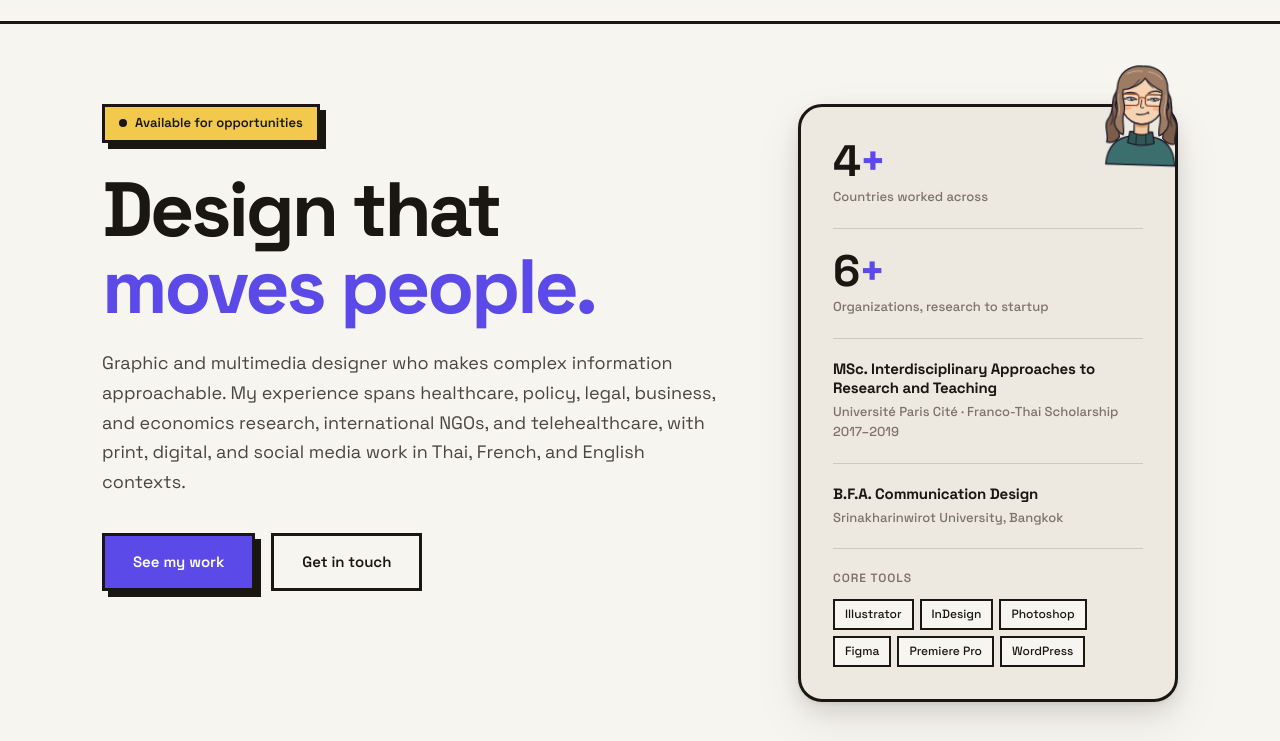
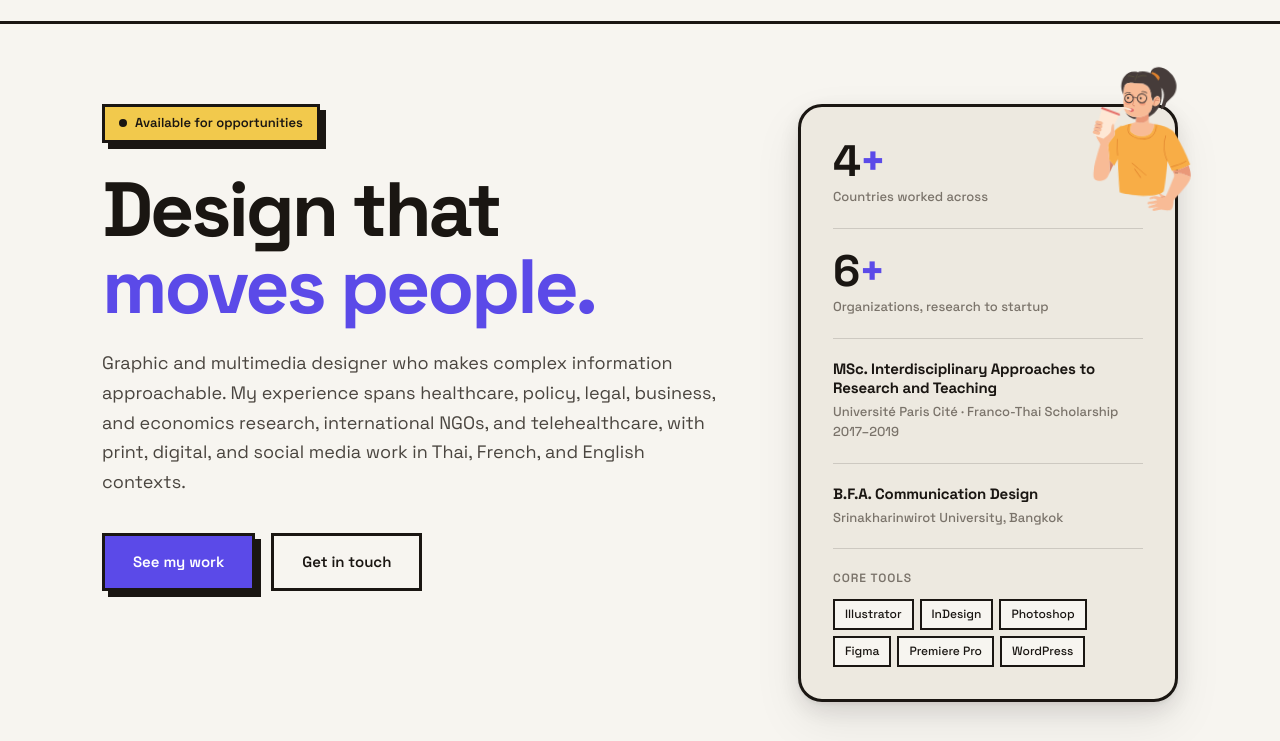
Before and after one commit to Tangthaidk/TangthaiFolio, a plain HTML site: page index.html in a window 1280 px wide. Shown: the part 59-800 px from the top of the page. Drawn offline with Linux system fonts and the light colour scheme.

Commit message:
New floating character and friendlier project button label
Co-Authored-By: Claude Opus 5.5 <noreply@anthropic.com>

```diff
--- a/index.html
+++ b/index.html
@@ -665,116 +665,8 @@
         </div>
       </div>
       <div class="hero-stats-wrap fade-in">
-        <!-- FLOATING CHARACTER (decorative) -->
-        <svg class="floating-char" aria-hidden="true" xmlns="http://www.w3.org/2000/svg" viewBox="0 0 400 400">
-          <defs>
-            <style>
-              .char-outline {
-                stroke: #1D1E2C;
-                stroke-width: 4.5;
-                stroke-linecap: round;
-                stroke-linejoin: round;
-              }
-              .char-thin {
-                stroke: #1D1E2C;
-                stroke-width: 3;
-                stroke-linecap: round;
-                stroke-linejoin: round;
-              }
-              .char-hair {
-                stroke: #1D1E2C;
-                stroke-width: 2.8;
-                stroke-linecap: round;
-                fill: none;
-              }
-            </style>
-          </defs>
-
-          <path d="M 118 148
-                   C 90 176, 114 212, 88 246
-                   C 72 268, 94 298, 86 322
-                   C 102 326, 118 318, 128 304
-                   C 122 276, 134 248, 124 220
-                   C 116 196, 128 172, 122 148 Z" fill="#7D5D49" class="char-outline" />
-          <path d="M 104 184 C 92 208, 114 234, 98 264" class="char-hair" />
-
-          <path d="M 282 148
-                   C 310 176, 286 212, 312 246
-                   C 328 268, 306 298, 314 322
-                   C 298 326, 282 318, 272 304
-                   C 278 276, 266 248, 276 220
-                   C 284 196, 272 172, 278 148 Z" fill="#7D5D49" class="char-outline" />
-          <path d="M 296 184 C 308 208, 286 234, 302 264" class="char-hair" />
-
-          <path d="M 85 395 C 90 325, 130 305, 165 300 L 235 300 C 270 305, 310 325, 315 395 Z" fill="#3B6E6C" class="char-outline" />
-
-          <path d="M 162 285 L 238 285 L 244 322 C 215 332, 185 332, 156 322 Z" fill="#2E5755" class="char-outline" />
-          <line x1="185" y1="288" x2="183" y2="326" class="char-thin" />
-          <line x1="215" y1="288" x2="217" y2="326" class="char-thin" />
-
-          <path d="M 176 245 L 176 290 C 190 296, 210 296, 224 290 L 224 245 Z" fill="#F2C6A0" class="char-outline" />
-
-          <path d="M 178 252 C 192 263, 208 263, 222 252 L 222 265 C 208 273, 192 273, 178 265 Z" fill="#D99B72" />
-
-          <path d="M 122 182 C 108 180, 106 210, 124 214" fill="#F2C6A0" class="char-outline" />
-          <path d="M 278 182 C 292 180, 294 210, 276 214" fill="#F2C6A0" class="char-outline" />
-
-          <path d="M 122 145 C 120 205, 145 256, 200 260 C 255 256, 280 205, 278 145 C 276 95, 245 78, 200 78 C 155 78, 124 95, 122 145 Z" fill="#F7D3B2" class="char-outline" />
-
-          <ellipse cx="152" cy="206" rx="13" ry="7" fill="#E88D72" opacity="0.45" />
-          <ellipse cx="248" cy="206" rx="13" ry="7" fill="#E88D72" opacity="0.45" />
-
-          <path d="M 142 158 Q 162 152 180 158" fill="none" class="char-outline" />
-          <path d="M 220 156 Q 240 142 260 151" fill="none" class="char-outline" />
-
-
-          <path d="M 144 178 Q 162 167 180 178 Q 162 186 144 178 Z" fill="#FFFFFF" class="char-thin" />
-          <circle cx="166" cy="177" r="6.5" fill="#1D1E2C" />
-          <circle cx="168.5" cy="174.5" r="2" fill="#FFFFFF" />
-          <path d="M 140 176 Q 162 164 182 178" fill="none" class="char-outline" />
-
-          <path d="M 220 178 Q 238 169 256 178 Q 238 184 220 178 Z" fill="#FFFFFF" class="char-thin" />
-          <circle cx="242" cy="177" r="6.5" fill="#1D1E2C" />
-          <circle cx="244.5" cy="174.5" r="2" fill="#FFFFFF" />
-          <path d="M 218 178 Q 238 166 260 175" fill="none" class="char-outline" />
-
-          <path d="M 199 178 L 195 203 Q 200 207 206 204" fill="none" class="char-thin" />
-
-          <path d="M 183 226 Q 202 232 222 220" fill="none" class="char-outline" />
-          <path d="M 220 217 Q 225 220 223 224" fill="none" class="char-thin" />
-
-          <g>
-            <rect x="133" y="160" width="56" height="38" rx="11" fill="#FFFFFF" fill-opacity="0.15" stroke="#8C4A27" stroke-width="4.5" />
-            <rect x="211" y="160" width="56" height="38" rx="11" fill="#FFFFFF" fill-opacity="0.15" stroke="#8C4A27" stroke-width="4.5" />
-            <path d="M 189 173 Q 200 168 211 173" fill="none" stroke="#8C4A27" stroke-width="4.5" stroke-linecap="round" />
-            <line x1="123" y1="172" x2="133" y2="173" stroke="#8C4A27" stroke-width="4.5" stroke-linecap="round" />
-            <line x1="267" y1="173" x2="277" y2="172" stroke="#8C4A27" stroke-width="4.5" stroke-linecap="round" />
-            <line x1="143" y1="167" x2="152" y2="188" stroke="#FFFFFF" stroke-width="2.5" stroke-linecap="round" opacity="0.6" />
-            <line x1="221" y1="167" x2="230" y2="188" stroke="#FFFFFF" stroke-width="2.5" stroke-linecap="round" opacity="0.6" />
-          </g>
-
-          <path d="M 116 142
-                   C 116 92, 152 64, 200 66
-                   C 248 64, 284 92, 284 142
-                   C 296 175, 272 208, 288 242
-                   C 298 265, 276 290, 260 296
-                   C 254 275, 268 250, 260 224
-                   C 252 198, 270 172, 264 146
-                   C 246 138, 224 126, 208 106
-                   C 192 128, 162 142, 136 146
-                   C 130 172, 148 198, 140 224
-                   C 132 250, 146 275, 140 296
-                   C 124 290, 102 265, 112 242
-                   C 128 208, 104 175, 116 142 Z" fill="#9E7B63" class="char-outline" />
-
-          <path d="M 208 106 Q 218 128 236 138" class="char-hair" />
-          <path d="M 188 112 Q 174 134 152 144" class="char-hair" />
-
-          <path d="M 148 92 Q 175 78 198 84" fill="none" stroke="#C5A287" stroke-width="4" stroke-linecap="round" />
-          <path d="M 218 84 Q 245 86 264 108" fill="none" stroke="#C5A287" stroke-width="4" stroke-linecap="round" />
-          <path d="M 122 162 C 114 185, 134 205, 122 232" fill="none" stroke="#C5A287" stroke-width="3.5" stroke-linecap="round" />
-          <path d="M 278 162 C 286 185, 266 205, 278 232" fill="none" stroke="#C5A287" stroke-width="3.5" stroke-linecap="round" />
-        </svg>
+        <!-- FLOATING CHARACTER (decorative) — to change it, replace character.svg -->
+        <img class="floating-char" src="character.svg" alt="">
 
         <div class="hero-stats">
           <div class="stat-item">
@@ -846,7 +738,7 @@
             </div>
           </div>
           <a href="tilak.html" class="project-link-btn">
-            View case study
+            Take a peek
             <svg aria-hidden="true" width="14" height="14" viewBox="0 0 14 14" fill="none" stroke="currentColor" stroke-width="2.5" stroke-linecap="round"><path d="M3 7h8M7 3l4 4-4 4"/></svg>
           </a>
         </div>
@@ -883,7 +775,7 @@
           </div>
         </div>
         <a href="winrock.html" class="project-link-btn">
-          View case study
+          Take a peek
           <svg aria-hidden="true" width="14" height="14" viewBox="0 0 14 14" fill="none" stroke="currentColor" stroke-width="2.5" stroke-linecap="round"><path d="M3 7h8M7 3l4 4-4 4"/></svg>
         </a>
       </div>
@@ -908,7 +800,7 @@
           </div>
         </div>
         <a href="biothai.html" class="project-link-btn">
-          View case study
+          Take a peek
           <svg aria-hidden="true" width="14" height="14" viewBox="0 0 14 14" fill="none" stroke="currentColor" stroke-width="2.5" stroke-linecap="round"><path d="M3 7h8M7 3l4 4-4 4"/></svg>
         </a>
       </div>
@@ -932,7 +824,7 @@
           </div>
         </div>
         <a href="tdri.html" class="project-link-btn">
-          View case study
+          Take a peek
           <svg aria-hidden="true" width="14" height="14" viewBox="0 0 14 14" fill="none" stroke="currentColor" stroke-width="2.5" stroke-linecap="round"><path d="M3 7h8M7 3l4 4-4 4"/></svg>
         </a>
       </div>
```
Also changed, not shown: character.svg (added).
